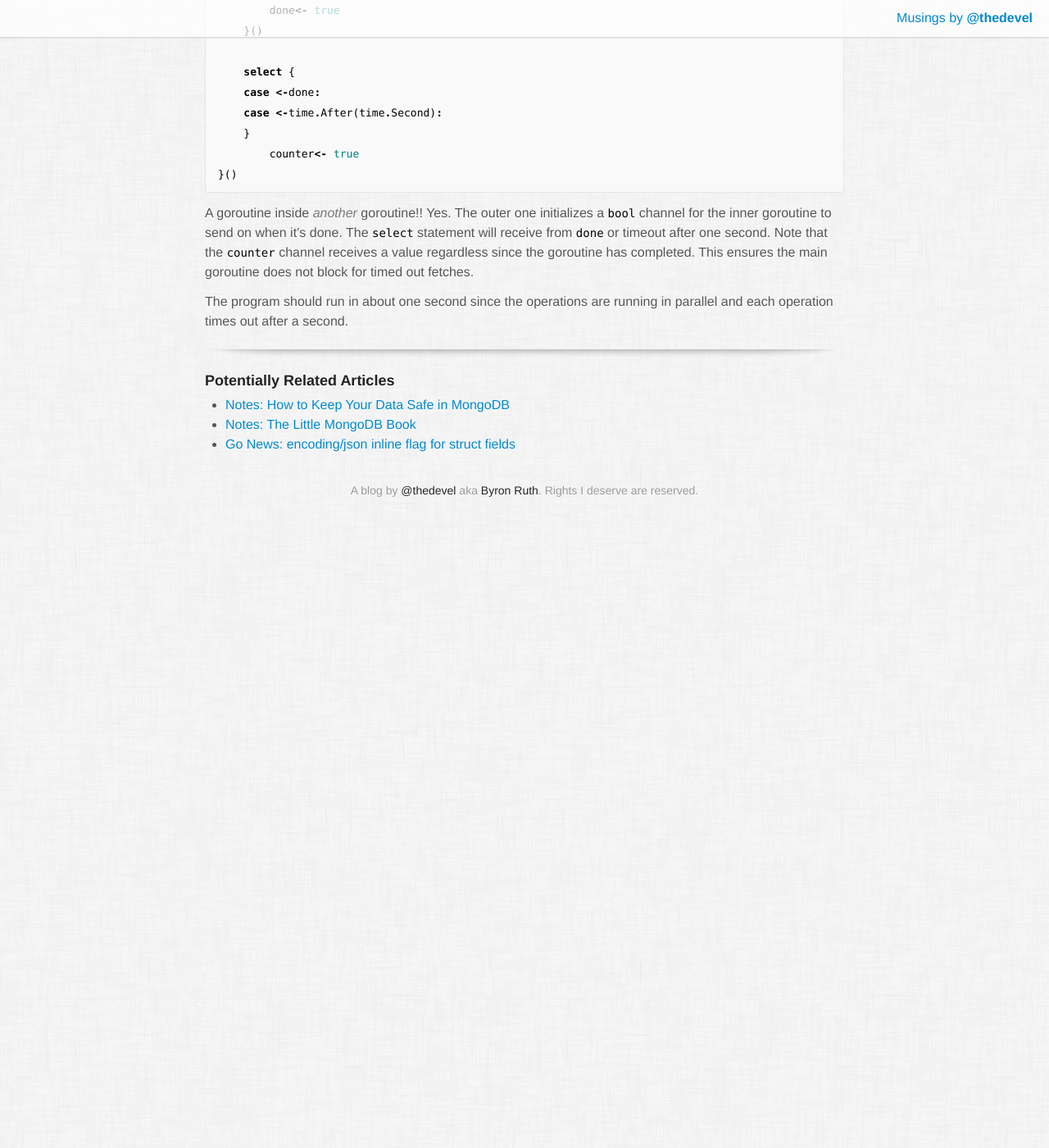
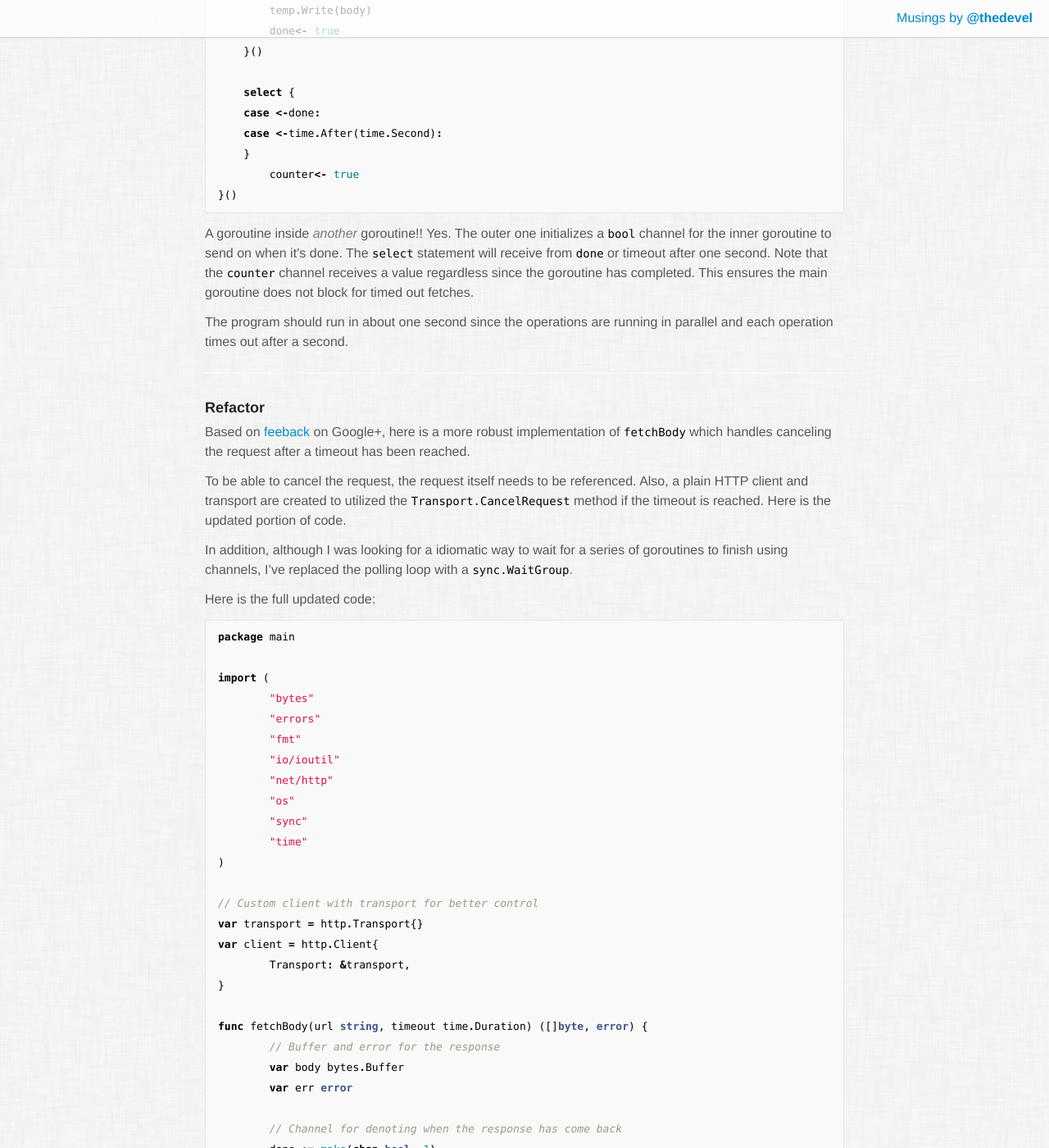
Before and after one commit to bruth/devel.io, a Jekyll site: the page built from _posts/2013-09-01-goroutines-channels-select.md, in a window 1280 px wide and 1400 px high, scrolled down 2420 px. Shown: the whole window at 82% size. Built offline with Jekyll 4.4.1, drawn with Linux system fonts in a browser that asks for light colours; some web fonts are replaced; Markdown is read by kramdown in place of the engine named in the settings; before the commit the page ends 3050 px from its top, so only the background shows below that; some of the changed text lies outside the part shown.

Commit message:
Update goroutines-channels-select with refactored code example

````diff
--- a/_posts/2013-09-01-goroutines-channels-select.md
+++ b/_posts/2013-09-01-goroutines-channels-select.md
@@ -21,6 +22,7 @@
 
 func fetchBody(url string) ([]byte, error) {
 	resp, err := http.Get(url)
+    defer resp.Body.Close()
     if err != nil {
     	return "", err
     }
@@ -111,3 +113,121 @@
 A goroutine inside _another_ goroutine!! Yes. The outer one initializes a `bool` channel for the inner goroutine to send on when it's done. The `select` statement will receive from `done` or timeout after one second. Note that the `counter` channel receives a value regardless since the goroutine has completed. This ensures the main goroutine does not block for timed out fetches.
 
 The program should run in about one second since the operations are running in parallel and each operation times out after a second.
+
+---
+
+### Refactor
+
+Based on [feeback](https://plus.google.com/106530954599911462020/posts/hKK1kxd6tE1) on Google+, here is a more robust implementation of `fetchBody` which handles canceling the request after a timeout has been reached.
+
+To be able to cancel the request, the request itself needs to be referenced. Also, a plain HTTP client and transport are created to utilized the `Transport.CancelRequest` method if the timeout is reached. Here is the updated portion of code.
+
+In addition, although I was looking for a idiomatic way to wait for a series of goroutines to finish using channels, I've replaced the polling loop with a `sync.WaitGroup`.
+
+Here is the full updated code:
+
+```go
+package main
+
+import (
+	"bytes"
+	"errors"
+	"fmt"
+	"io/ioutil"
+	"net/http"
+	"os"
+	"sync"
+	"time"
+)
+
+// Custom client with transport for better control
+var transport = http.Transport{}
+var client = http.Client{
+	Transport: &transport,
+}
+
+func fetchBody(url string, timeout time.Duration) ([]byte, error) {
+	// Buffer and error for the response
+	var body bytes.Buffer
+	var err error
+
+	// Channel for denoting when the response has come back
+	done := make(chan bool, 1)
+
+	// Initialize request, send it in a goroutine so it can be closed
+	// if the response exceeds the timeout.
+	req, _ := http.NewRequest("GET", url, nil)
+
+	// The request will finish either successfully or will be canceled
+	// down below
+	go func() {
+		resp, err := client.Do(req)
+		defer resp.Body.Close()
+		if err == nil {
+			_, err = body.ReadFrom(resp.Body)
+		}
+		done<- true
+	}()
+
+	// Block until a response has come back or the request has
+	// been cancel upstream
+	select {
+	case <-done:
+	case <-time.After(timeout):
+		// Cancel the request, close the connection
+		transport.CancelRequest(req)
+		err = errors.New(fmt.Sprint(url, "timed out"))
+	}
+
+	// Return the bytes of the body which make be empty
+	return body.Bytes(), err
+}
+
+func main() {
+	urls := os.Args[1:]
+
+	if len(urls) == 0 {
+		fmt.Println("nothing to do")
+		return
+	}
+
+	// write all the bodies to a temporary file in the current directory
+	// prefixed with the time
+	temp, _ := ioutil.TempFile(".", fmt.Sprintf("%v-", time.Now()))
+	defer temp.Close()
+
+	// Wait group and timeout
+	wg := sync.WaitGroup{}
+	timeout := 500 * time.Millisecond
+
+	for _, url := range urls {
+		// Increment wait group for each URL
+		wg.Add(1)
+
+		// Pass the URL into closure so the URL is scoped correctly for the inner
+		// goroutine.
+		go func(url string) {
+			done := make(chan bool, 1)
+
+			go func() {
+				// Wait
+				body, err := fetchBody(url, timeout)
+				if err != nil {
+					fmt.Println(err)
+				} else {
+					temp.Write(body)
+				}
+				done<- true
+			}()
+			// Block until received, either successfully or via the timeout
+			<-done
+
+			// Mark one of the waiters as done
+			wg.Done()
+		}(url)
+	}
+
+	// Block until everyone is done
+	wg.Wait()
+}
+```
````
Also changed, not shown: other parts of _posts/2013-09-01-goroutines-channels-select.md (+1 -0 lines).
